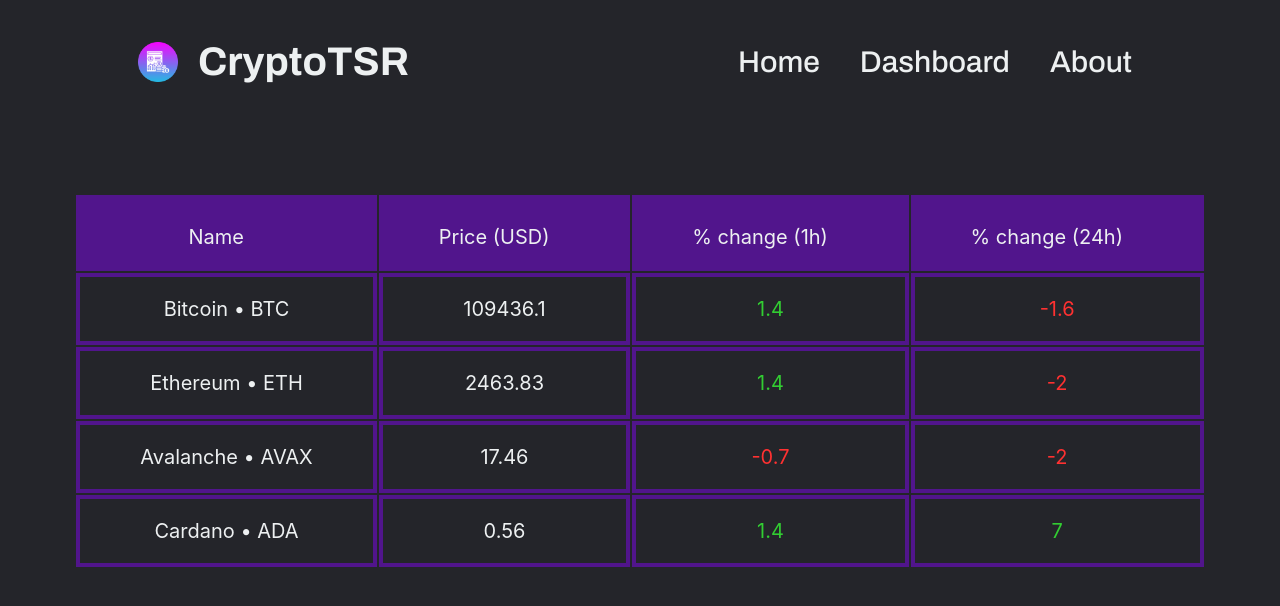
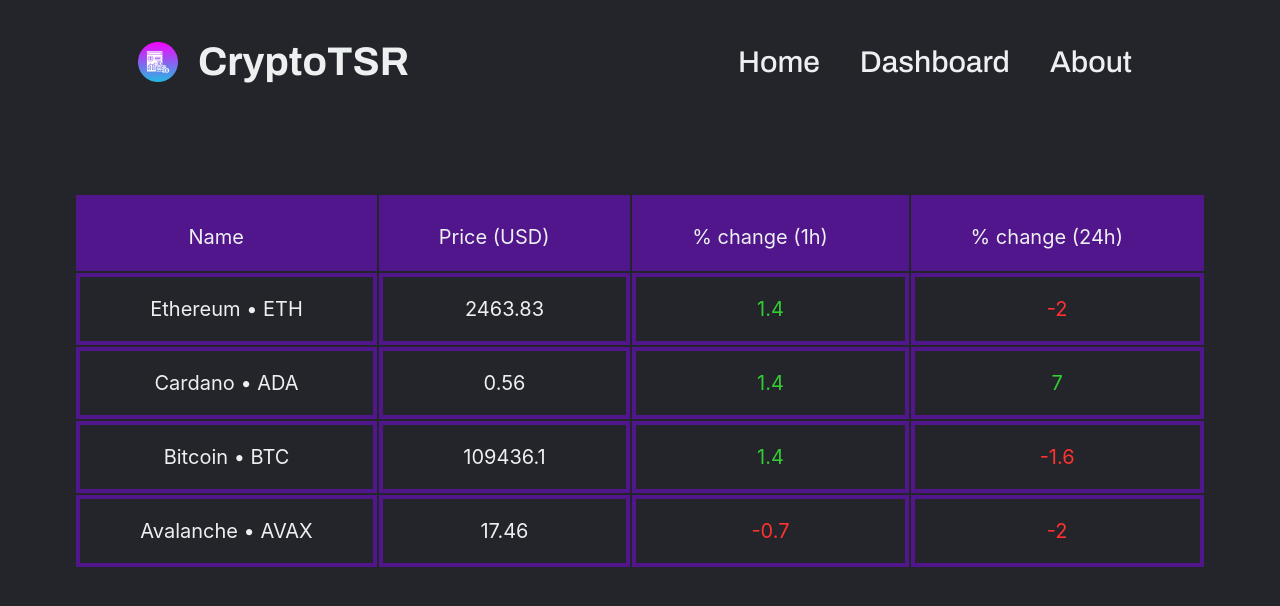
Before and after one commit to MichalBe996/CryptoReactTS, a React (Create React App) app in the folder client/: page / in a window 1280 px wide. Shown: the top 606 px of the page. Built offline with nearby package versions, Linux system fonts and the light colour scheme.

Commit message:
added sorting

```diff
--- a/client/src/components/Table.tsx
+++ b/client/src/components/Table.tsx
@@ -20,8 +20,18 @@ const TableComponent = () => {
       setSortOrder("asc")
       setKeyToSort(header.key)
     }
-
-
+}
+  const getSortedArray = (arrayToSort: apiElement[]) => {
+    if(keyToSort === "price" || keyToSort === "quote.USD.percent_change_1h" || keyToSort === "quote.USD.percent_change_24h"){
+      if(sortOrder === "asc"){
+        return arrayToSort.sort((a: any, b: any)=>a.price>b.price?1 : -1)
+      }
+      return arrayToSort.sort((a: any, b: any)=>b.price > a.price ? 1 : -1 )
+    }
+    if(sortOrder==="asc"){
+      return arrayToSort.sort((a: any, b: any)=> a.name.localeCompare(b.name))
+    }
+    return arrayToSort.sort((a: any, b: any)=> b.name.localeCompare(a.name))
   }
   const [apiData, setApiData] = React.useState<apiElement[]>([
     {
@@ -86,7 +96,7 @@ const TableComponent = () => {
 
         </thead>
         <tbody>
-          {apiData.map((crypto)=>{
+          {getSortedArray(apiData).map((crypto)=>{
             return(
               <tr key={crypto.name}>
                 <td>{`${crypto.name} • ${crypto.symbol}`}</td>
```
